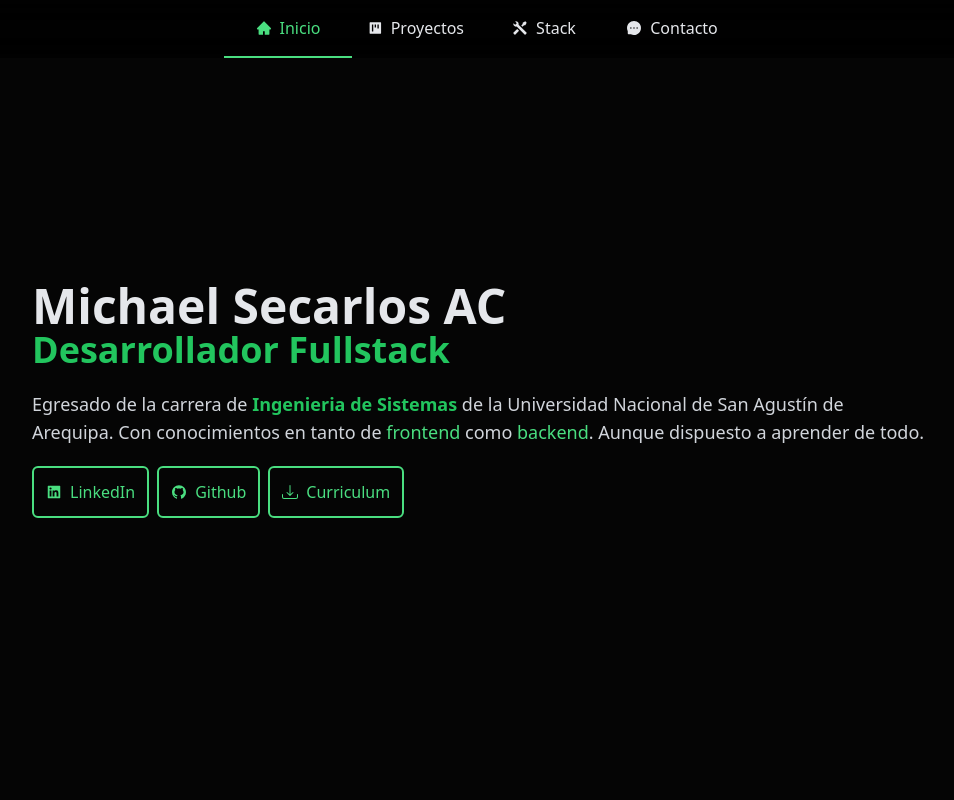
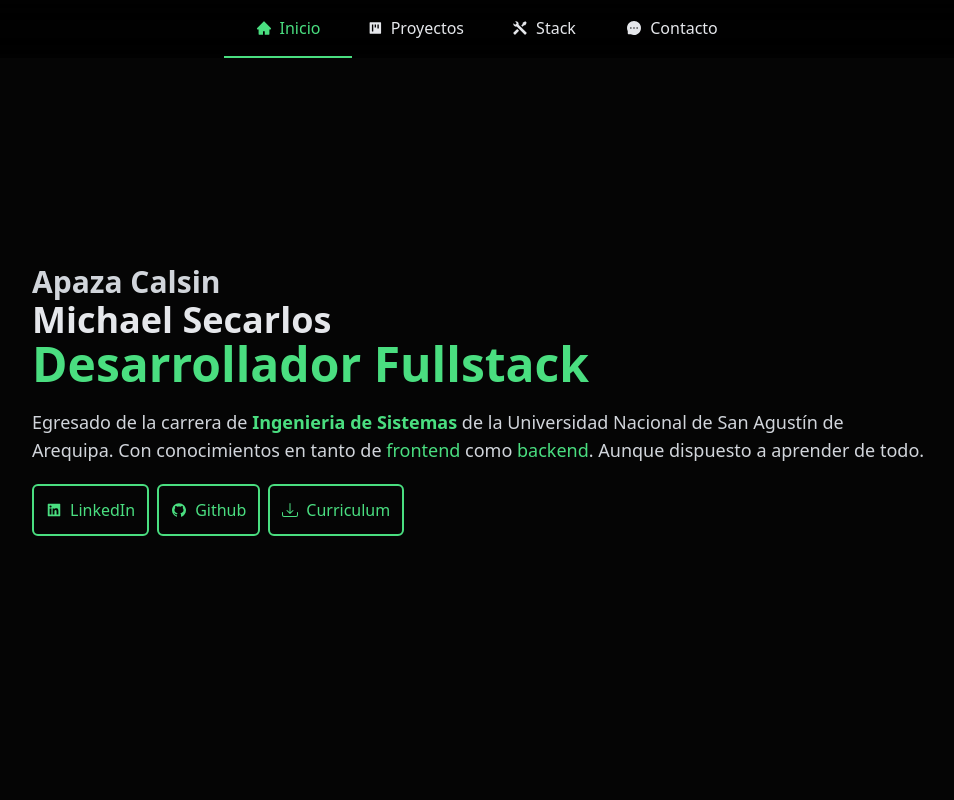
Before and after one commit to michaelsecar/portfolio, a React (Vite) app: page / in a window 1280 px wide. Shown: the top 800 px of the page, without its empty margins (160-1114 px from the left). Built offline with nearby package versions, Linux system fonts and the light colour scheme.

Commit message:
Cambios menores

```diff
--- a/src/components/Home/Home.jsx
+++ b/src/components/Home/Home.jsx
@@ -6,11 +6,14 @@ export const Home = () => {
         <div className="h-screen flex flex-col container justify-center">
             <div className="container max-w-6xl">
                 <div className="font-bold">
-                    <h1 className="text-5xl text-gray-200">Michael Secarlos AC</h1>
-                    <h2 className="text-4xl text-green-500">Desarrollador Fullstack</h2>
+                    <h1 >
+                        <span className='text-2xl sm:text-3xl text-gray-300 block'>Apaza Calsin</span>
+                        <span className="text-3xl sm:text-4xl text-gray-200">Michael Secarlos</span>
+                    </h1>
+                    <h2 className="text-4xl sm:text-5xl text-green-400">Desarrollador Fullstack</h2>
                 </div>
                 <p className="md:text-lg py-5">
-                    Egresado de la carrera de <span className="text-green-500 font-bold">Ingenieria de Sistemas</span> de la Universidad Nacional de San Agustín de Arequipa.
+                    Egresado de la carrera de <span className="text-green-400 font-bold">Ingenieria de Sistemas</span> de la Universidad Nacional de San Agustín de Arequipa.
                     Con conocimientos en tanto de <span className='text-green-400'>frontend</span> como <span className='text-green-400'>backend</span>. Aunque dispuesto a aprender de todo.
                 </p>
                 <div className='sm:flex gap-2'>
--- a/src/index.css
+++ b/src/index.css
@@ -1,6 +1,10 @@
 @tailwind base;
 @tailwind components;
 @tailwind utilities;
+
+:root {
+    color-scheme: dark;
+}
 
 body {
     display: flex;
```
